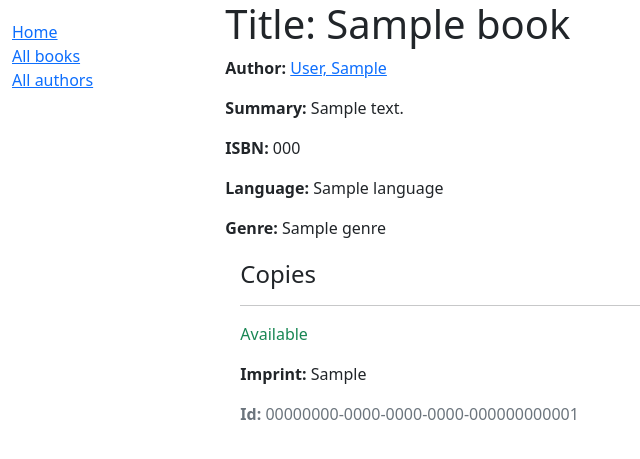
After one commit to VietDung7301/mysite, a Django app: page /catalog/book/1 in a window 1280 px wide. The commit adds this page. Shown: the top 459 px of the page, without its empty margins (0-640 px from the left). Run offline with Django 4.2, Linux system fonts and the light colour scheme; tables that the repository leaves empty hold one stand-in row (values such as "Sample post").

Commit message:
Django Tutorial Part 6: Generic list and detail views

```diff
--- a/catalog/models.py
+++ b/catalog/models.py
@@ -2,14 +2,14 @@ import uuid
 
 from django.db import models
 from django.urls import reverse
-from django.utils.translation import gettext
+from django.utils.translation import gettext_lazy as _
 
 
 class Genre(models.Model):
     """Model representing a book genre."""
     name = models.CharField(
         max_length=200,
-        help_text=gettext('Enter a book genre (e.g. Science Fiction)'))
+        help_text=_('Enter a book genre (e.g. Science Fiction)'))
 
     def __str__(self):
         """String for representing the Model object."""
@@ -20,7 +20,7 @@ class Language(models.Model):
     """Model representing a Language."""
     name = models.CharField(
         max_length=200,
-        help_text=gettext("Enter language of the book"))
+        help_text=_("Enter language of the book"))
 
     def __str__(self):
         """String for representing the Model object."""
@@ -39,12 +39,12 @@ class Book(models.Model):
 
     summary = models.TextField(
         max_length=1000,
-        help_text=gettext('Enter a brief description of the book'))
+        help_text=_('Enter a brief description of the book'))
     isbn = models.CharField(
         'ISBN',
         max_length=13,
         unique=True,
-        help_text=gettext(
+        help_text=_(
             '13 Character <a href="https://www.isbn-international.org'
             '/content/what-isbn">ISBN number</a>'))
 
@@ -53,7 +53,7 @@ class Book(models.Model):
     # Genre class has already been defined, so we can specify the object above.
     genre = models.ManyToManyField(
         Genre,
-        help_text=gettext('Select a genre for this book'))
+        help_text=_('Select a genre for this book'))
     language = models.ForeignKey(Language,
                                  on_delete=models.SET_NULL,
                                  null=True)
@@ -78,7 +78,7 @@ class BookInstance(models.Model):
     """Model representing a specific copy of a book
     (i.e. that can be borrowed from the library)."""
     id = models.UUIDField(primary_key=True, default=uuid.uuid4,
-                          help_text=gettext(
+                          help_text=_(
                               'Unique ID for this particular book '
                               'across whole library'))
     book = models.ForeignKey(Book, on_delete=models.RESTRICT, null=True)
@@ -97,7 +97,7 @@ class BookInstance(models.Model):
         choices=LOAN_STATUS,
         blank=True,
         default='m',
-        help_text=gettext('Book availability')
+        help_text=_('Book availability')
     )
 
     class Meta:
--- a/catalog/static/css/styles.css
+++ b/catalog/static/css/styles.css
@@ -3,3 +3,8 @@
   padding: 0;
   list-style: none;
 }
+
+.sub-infor {
+  margin-left: 15px;
+  margin-top: 20px
+}
--- a/catalog/templates/base_generic.html
+++ b/catalog/templates/base_generic.html
@@ -23,12 +23,33 @@
           {% block sidebar %}
             <ul class="sidebar-nav">
               <li><a href="{% url 'index' %}">{% translate 'Home' %}</a></li>
-              <li><a href="">{% translate 'All books' %}</a></li>
-              <li><a href="">{% translate 'All authors' %}</a></li>
+              <li><a href="{% url 'books' %}">{% translate 'All books' %}</a></li>
+              <li><a href="{% url 'authors' %}">{% translate 'All authors' %}</a></li>
             </ul>
           {% endblock %}
         </div>
-        <div class="col-sm-10 ">{% block content %}{% endblock %}</div>
+        <div class="col-sm-10 ">
+          {% block content %}{% endblock %}
+          {% block pagination %}
+            {% if is_paginated %}
+              <div class="pagination">
+                <span class="page-links">
+                  {% if page_obj.has_previous %}
+                    <a href="{{ request.path }}?page={{ page_obj.previous_page_number }}">previous</a>
+                  {% endif %}
+                  <span class="page-current">
+                    {% blocktranslate %}
+                      Page {{ page_obj.number }} of {{ page_obj.paginator.num_pages }}.
+                    {% endblocktranslate %}
+                  </span>
+                  {% if page_obj.has_next %}
+                    <a href="{{ request.path }}?page={{ page_obj.next_page_number }}">next</a>
+                  {% endif %}
+                </span>
+              </div>
+            {% endif %}
+          {% endblock %}
+        </div>
       </div>
     </div>
   </body>
--- /dev/null
+++ b/catalog/templates/catalog/book_detail.html
@@ -0,0 +1,33 @@
+{% extends "base_generic.html" %}
+{% load i18n %}
+{% load static %}
+  <link rel="stylesheet" href="{% static 'css/styles.css' %}" />
+
+{% block content %}
+  <h1>{% translate 'Title:' %} {{ book.title }}</h1>
+
+  <p><strong>{% translate 'Author:' %}</strong> <a href="{{ book.author.get_absolute_url }}">{{ book.author }}</a></p>
+  <p><strong>{% translate 'Summary:' %}</strong> {{ book.summary }}</p>
+  <p><strong>{% translate 'ISBN:' %}</strong> {{ book.isbn }}</p>
+  <p><strong>{% translate 'Language:' %}</strong> {{ book.language }}</p>
+  <p><strong>{% translate 'Genre:' %}</strong> {{ book.genre.all|join:", " }}</p>
+
+  <div class="sub-infor">
+    <h4>{% translate 'Copies' %}</h4>
+
+    {% for copy in book.bookinstance_set.all %}
+      <hr />
+      <p
+        class="{% if copy.status == 'a' %}text-success{% elif copy.status == 'm' %}text-danger{% else %}text-warning{% endif %}">
+        {{ copy.get_status_display }}
+      </p>
+      {% if copy.status != 'a' %}
+        {% blocktranslate %}
+          <p><strong>Due to be returned: </strong> {{ copy.due_back }}</p>
+        {% endblocktranslate %}
+      {% endif %}
+      <p><strong>{% translate 'Imprint:' %}</strong> {{ copy.imprint }}</p>
+      <p class="text-muted"><strong>{% translate 'Id:' %}</strong> {{ copy.id }}</p>
+    {% endfor %}
+  </div>
+{% endblock %}
--- a/catalog/urls.py
+++ b/catalog/urls.py
@@ -4,4 +4,9 @@ from . import views
 
 urlpatterns = [
     path('', views.index, name='index'),
+    path('books/', views.BookListView.as_view(), name='books'),
+    path('book/<int:pk>', views.BookDetailView.as_view(), name='book-detail'),
+    path('authors/', views.AuthorListView.as_view(), name='authors'),
+    path('author/<int:pk>', views.AuthorDetailView.as_view(),
+         name='author-detail'),
 ]
--- a/catalog/views.py
+++ b/catalog/views.py
@@ -1,4 +1,5 @@
 from django.shortcuts import render
+from django.views import generic
 
 from .models import Book, Author, BookInstance, Genre
 
@@ -34,3 +35,23 @@ def index(request):
 
     # Render the HTML template index.html with the data in the context variable
     return render(request, 'index.html', context=context)
+
+
+class BookListView(generic.ListView):
+    model = Book
+    paginate_by = 10
+
+
+class BookDetailView(generic.DetailView):
+    model = Book
+    paginate_by = 10
+
+
+class AuthorListView(generic.ListView):
+    model = Author
+    paginate_by = 10
+
+
+class AuthorDetailView(generic.DetailView):
+    model = Author
+    paginate_by = 10
```
Also changed, not shown: catalog/templates/catalog/author_detail.html (added, +22 -0 lines), catalog/templates/catalog/author_list.html (added, +20 -0 lines), catalog/templates/catalog/book_list.html (added, +18 -0 lines), locallibrary/settings.py (+15 -1 lines), locale/en/LC_MESSAGES/django.po (added), locale/vi/LC_MESSAGES/django.po (added).
